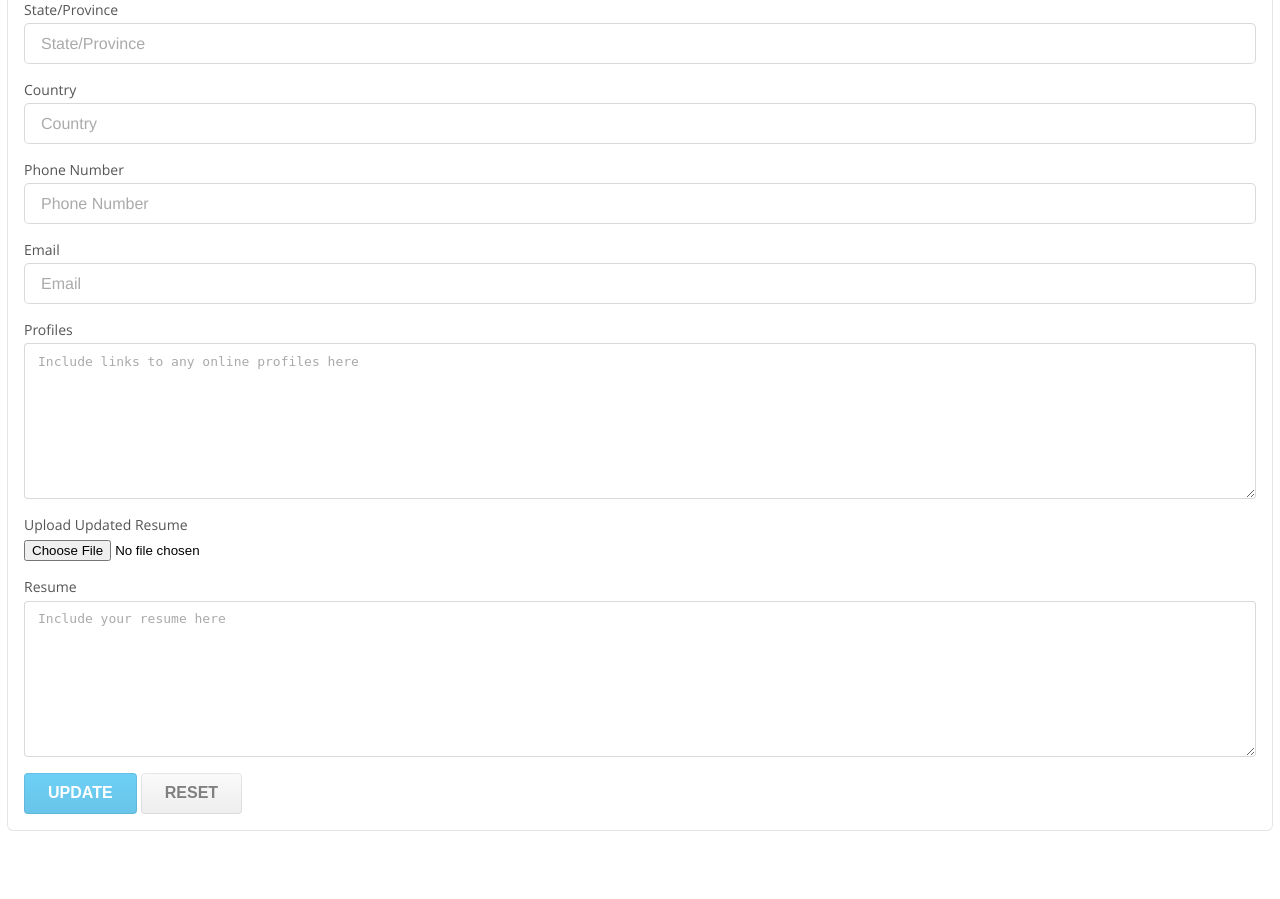
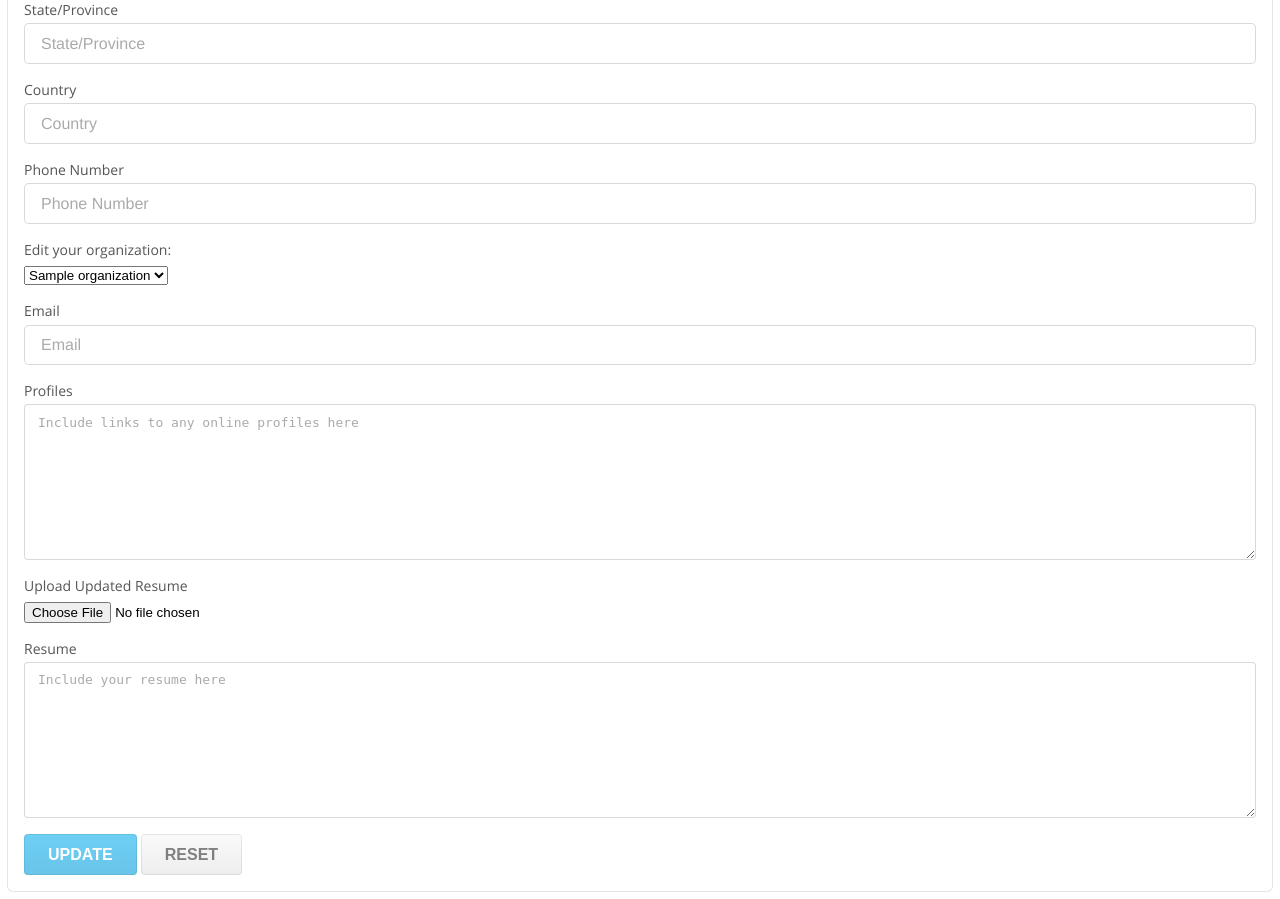
Before and after one commit to jayesh92/vms, a Django app: template vms/volunteer/templates/volunteer/edit.html in a window 1280 px wide. Shown: the part 578-1477 px from the top of the page. Before the commit the page ends 1409 px from the top, so only its background shows below. Run offline with Django 3.2, Linux system fonts and the light colour scheme; the template is opened without the code that fills it: most values are stand-ins (such as "Sample title", 1, 10 or a date in 2020); some libraries are stand-ins or nearby versions.

Commit message:
Implemented functionality to edit volunteer organization

```diff
--- a/vms/auth/templates/auth/register.html
+++ b/vms/auth/templates/auth/register.html
@@ -131,9 +131,9 @@
                 <div class="field">
                     <label>Select your organization:</label>
                     <select name="organization_name">
-                        <option value="0">-- Select --</option>
+                        <option value="0">-- Select Organization --</option>
                         {% for organization in organization_list %}
-                        <option value="{{ organization.id }}">{{ organization.organization_name }}</option>
+                            <option value="{{ organization.id }}">{{ organization.organization_name }}</option>
                         {% endfor %}
                     </select>
                 </div>
--- a/vms/volunteer/templates/volunteer/edit.html
+++ b/vms/volunteer/templates/volunteer/edit.html
@@ -4,7 +4,7 @@
     <h3 class="ui black block header">
         Edit Profile
     </h3>
-    <form action="{% url 'volunteer:edit' id %}" method="post" enctype="multipart/form-data">
+    <form action="{% url 'volunteer:edit' volunteer.id %}" method="post" enctype="multipart/form-data">
         {% csrf_token %}
         <div class="ui form segment">
             <div class="field">
@@ -113,6 +113,35 @@
                     {% endif %}
                 </div>
             </div>
+            {% if volunteer.organization_id %}
+                <div class="field">
+                    <label>Edit your organization:</label>
+                    <select name="organization_name">
+                        {% for organization in organization_list %}
+                            {% if organization.organization_name == volunteer.organization.organization_name %}
+                                <option selected value="{{ organization.id }}">{{ organization.organization_name }}</option>
+                            {% else %}
+                                <option value="{{ organization.id }}">{{ organization.organization_name }}</option>
+                            {% endif %}
+                        {% endfor %}
+                    </select>
+                </div>
+            {% endif %}
+            {% if form.unlisted_organization.value %}
+                <div class="field">
+                    <label>Edit your organization:</label>
+                    <div class="ui input">
+                        {% if form.unlisted_organization.value %}
+                            <input placeholder="Organization" type="text" name="unlisted_organization" value="{{ form.unlisted_organization.value }}">
+                        {% else %}
+                            <input placeholder="Organization" type="text" name="unlisted_organization">
+                        {% endif %}
+                        {% if form.unlisted_organization.errors %}
+                            <div class="ui red pointing above ui label">Enter a valid organization</div>
+                        {% endif %}
+                    </div>
+                </div>
+            {% endif %}
             <div class="field">
                 <label>Email</label>
                 <div class="ui input">
@@ -164,7 +193,7 @@
         </div>
     </form>
     {% if form.resume_file.value %}
-        <form action="{% url 'volunteer:delete_resume' id %}" method="post">
+        <form action="{% url 'volunteer:delete_resume' volunteer.id %}" method="post">
             {% csrf_token %}
             <div class="ui form segment">
                 <div class="field">
```
Also changed, not shown: vms/auth/views.py (+4 -3 lines), vms/volunteer/views.py (+15 -5 lines), 1 other file.
